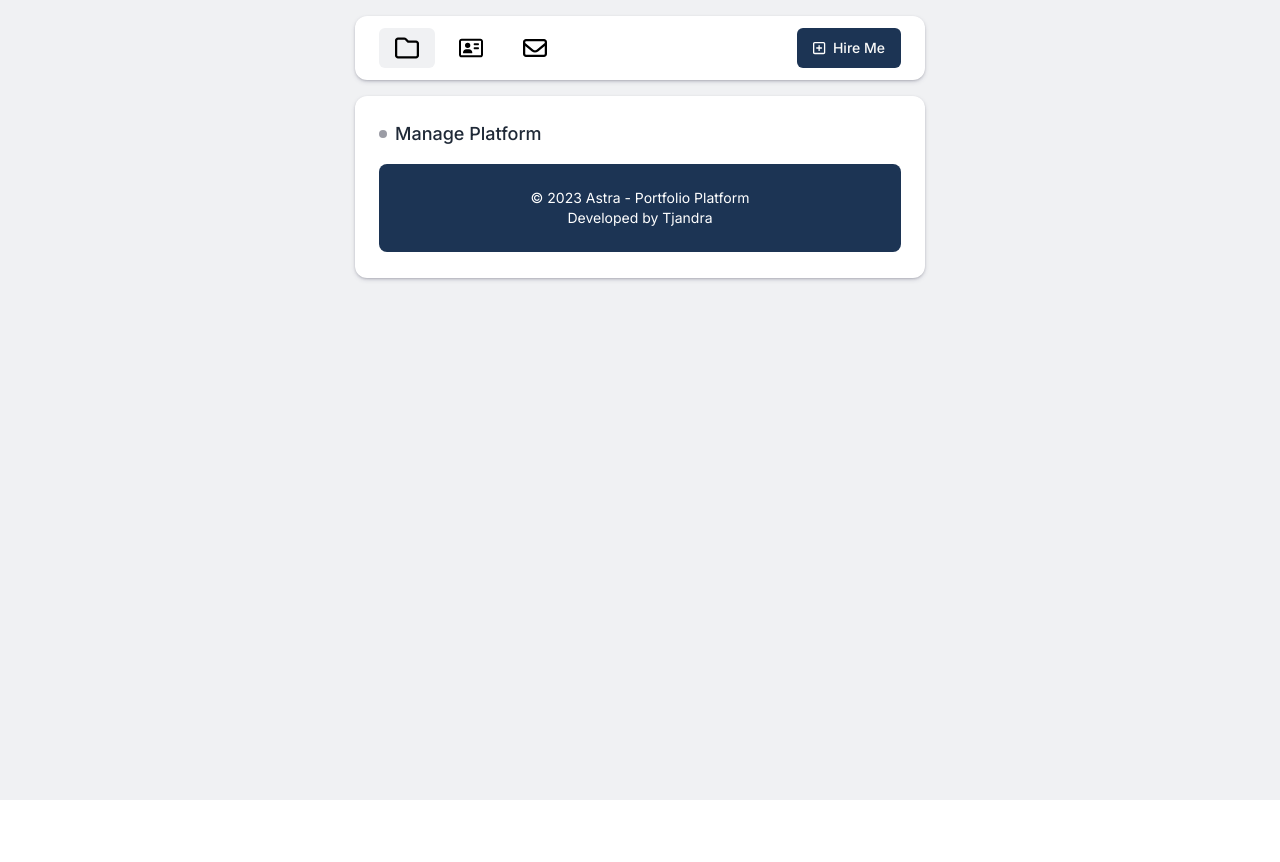
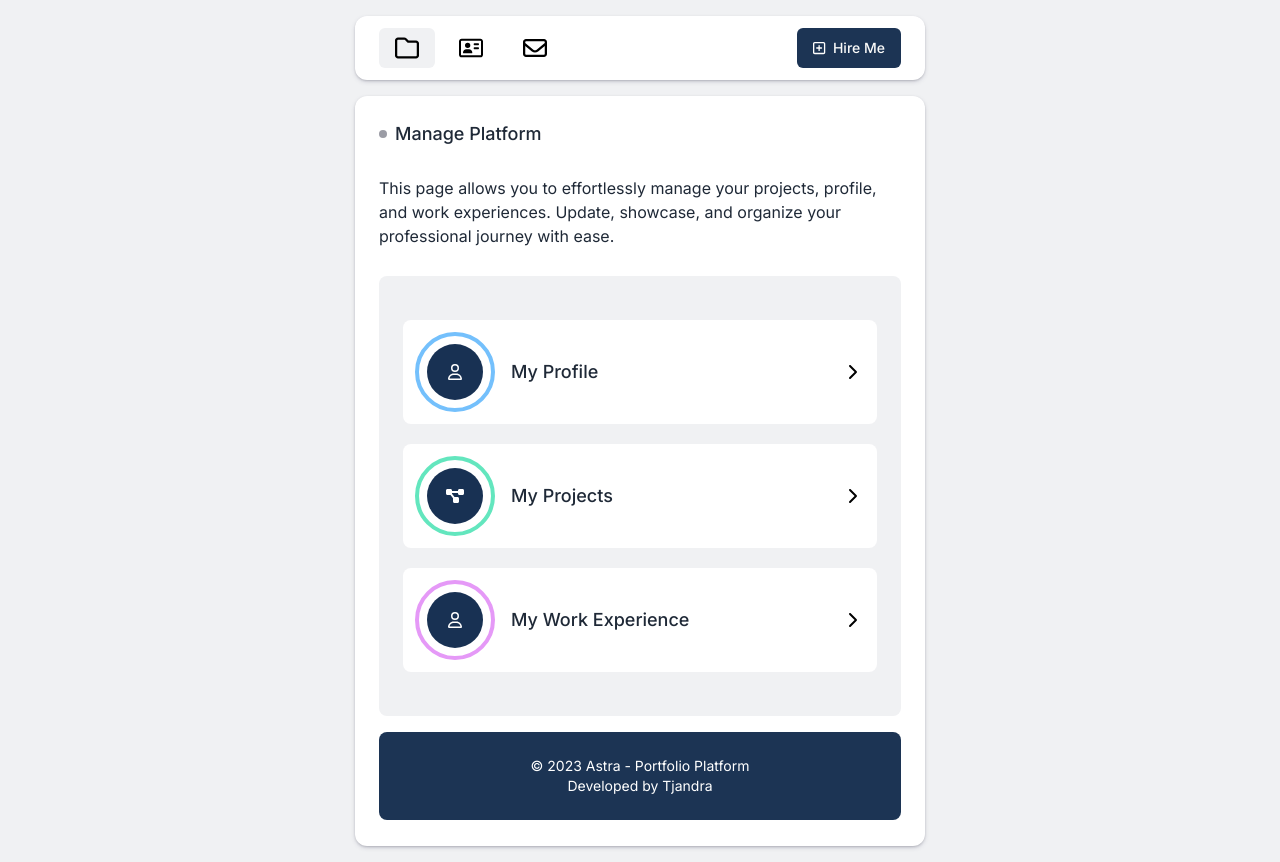
Before and after one commit to Tjandra-Putra/astra-portfolio-app, a Next.js app: page /manage in a window 1280 px wide. Before the commit the page ends 800 px from the top, so only its background shows below. Built offline with nearby package versions, Linux system fonts and the light colour scheme; no server answers.

Commit message:
manage platform ui

```diff
--- a/app/(main)/(routes)/about/page.tsx
+++ b/app/(main)/(routes)/about/page.tsx
@@ -29,7 +29,7 @@ const AboutPage = () => {
           你好
         </Badge>
       </div>
-      <div className="text-gray-800 text-lg leading-8 my-7">
+      <div className="text-gray-800 my-7 font-normal">
         My name is Tjandra and I am a student at Singapore Management University studying Information Systems. I'm
         passionate in learning new technologies and software development. I'm also interested in UI/UX design and
         product management.
--- a/app/(main)/layout.tsx
+++ b/app/(main)/layout.tsx
@@ -9,7 +9,7 @@ const MainLayout = ({ children }: { children: React.ReactNode }) => {
         {/* static content */}
         <Navbar />
 
-        <div className="h-full shadow-paper bg-white rounded-xl p-6 mt-4 pb-[0.1rem]">
+        <div className="min-h-[85vh] h-full shadow-paper bg-white rounded-xl p-6 mt-4 pb-[0.1rem]">
           {/* dynamic content */}
           {children}
 
--- a/app/(management)/(routes)/layout.tsx
+++ b/app/(management)/(routes)/layout.tsx
@@ -12,7 +12,7 @@ const ManagementLayout = ({ children }: { children: React.ReactNode }) => {
         {/* static content */}
         <Navbar />
 
-        <div className="h-full shadow-paper bg-white rounded-xl p-6 mt-4 pb-[0.1rem]">
+        <div className="min-h-[85vh] h-full shadow-paper bg-white rounded-xl p-6 mt-4 pb-[0.1rem]">
           {/* dynamic content */}
           {children}
 
--- a/app/(management)/(routes)/manage/page.tsx
+++ b/app/(management)/(routes)/manage/page.tsx
@@ -1,5 +1,10 @@
+import { faDiagramProject, faCircle, faChevronRight } from "@fortawesome/free-solid-svg-icons";
+import { faUser } from "@fortawesome/free-regular-svg-icons";
+
 import { FontAwesomeIcon } from "@fortawesome/react-fontawesome";
-import { faCircle, faArrowRight } from "@fortawesome/free-solid-svg-icons";
+import Link from "next/link";
+import React from "react";
+import { Button } from "@/components/ui/button";
 
 const ModifyPage = () => {
   return (
@@ -8,6 +13,67 @@ const ModifyPage = () => {
         <FontAwesomeIcon icon={faCircle} className="w-2 h-2" color="#9b9ca5" />
         <div className="job-title font-medium text-gray-800 text-lg">Manage Platform</div>
       </div>
+
+      <div className="text-gray-800 my-7 font-normal">
+        This page allows you to effortlessly manage your projects, profile, and work experiences. Update, showcase, and
+        organize your professional journey with ease.
+      </div>
+
+      <div className="bg-ash p-6 rounded-lg">
+        <div className=" bg-white rounded-lg my-5 p-3 flex items-center justify-between">
+          <div className="flex items-center gap-4">
+            <div className="avatar-border border-4 border-[#74c0fc] p-2 rounded-full">
+              <div className="avatar h-14 w-14 flex items-center justify-center bg-[#183153] text-[#eecd4e] font-bold rounded-full">
+                <FontAwesomeIcon icon={faUser} color="#ffffff" />
+              </div>
+            </div>
+            <div className="flex flex-col">
+              <div className="project-title text-gray-800 font-medium text-lg">My Profile</div>
+            </div>
+          </div>
+          <div className="view-more transition-transform transform hover:translate-x-1">
+            <Link href={`/project/`}>
+              <FontAwesomeIcon icon={faChevronRight} className="me-2" color="#000000" />
+            </Link>
+          </div>
+        </div>
+
+        <div className=" bg-white rounded-lg my-5 p-3 flex items-center justify-between">
+          <div className="flex items-center gap-4">
+            <div className="avatar-border border-4 border-[#63e6be] p-2 rounded-full">
+              <div className="avatar h-14 w-14 flex items-center justify-center bg-[#183153] text-[#eecd4e] font-bold rounded-full">
+                <FontAwesomeIcon icon={faDiagramProject} color="#ffffff" />
+              </div>
+            </div>
+            <div className="flex flex-col">
+              <div className="project-title text-gray-800 font-medium text-lg">My Projects</div>
+            </div>
+          </div>
+          <div className="view-more transition-transform transform hover:translate-x-1">
+            <Link href={`/project/`}>
+              <FontAwesomeIcon icon={faChevronRight} className="me-2" color="#000000" />
+            </Link>
+          </div>
+        </div>
+
+        <div className=" bg-white rounded-lg my-5 p-3 flex items-center justify-between">
+          <div className="flex items-center gap-4">
+            <div className="avatar-border  border-4 border-[#e599f7] p-2 rounded-full">
+              <div className="avatar h-14 w-14 flex items-center justify-center bg-[#183153] text-[#eecd4e] font-bold rounded-full">
+                <FontAwesomeIcon icon={faUser} color="#ffffff" />
+              </div>
+            </div>
+            <div className="flex flex-col">
+              <div className="project-title text-gray-800 font-medium text-lg">My Work Experience</div>
+            </div>
+          </div>
+          <div className="view-more transition-transform transform hover:translate-x-1">
+            <Link href={`/project/`}>
+              <FontAwesomeIcon icon={faChevronRight} className="me-2" color="#000000" />
+            </Link>
+          </div>
+        </div>
+      </div>
     </div>
   );
 };
--- /dev/null
+++ b/components/ui/sonner.tsx
@@ -0,0 +1,31 @@
+"use client"
+
+import { useTheme } from "next-themes"
+import { Toaster as Sonner } from "sonner"
+
+type ToasterProps = React.ComponentProps<typeof Sonner>
+
+const Toaster = ({ ...props }: ToasterProps) => {
+  const { theme = "system" } = useTheme()
+
+  return (
+    <Sonner
+      theme={theme as ToasterProps["theme"]}
+      className="toaster group"
+      toastOptions={{
+        classNames: {
+          toast:
+            "group toast group-[.toaster]:bg-background group-[.toaster]:text-foreground group-[.toaster]:border-border group-[.toaster]:shadow-lg",
+          description: "group-[.toast]:text-muted-foreground",
+          actionButton:
+            "group-[.toast]:bg-primary group-[.toast]:text-primary-foreground",
+          cancelButton:
+            "group-[.toast]:bg-muted group-[.toast]:text-muted-foreground",
+        },
+      }}
+      {...props}
+    />
+  )
+}
+
+export { Toaster }
--- a/package.json
+++ b/package.json
@@ -37,6 +37,7 @@
     "react-dom": "^18",
     "react-draft-wysiwyg": "^1.15.0",
     "react-markdown": "^9.0.1",
+    "sonner": "^1.2.4",
     "tailwind-merge": "^2.1.0",
     "tailwindcss-animate": "^1.0.7"
   },
```
Also changed, not shown: 1 other file (tests, documents, lock files or other folders).
